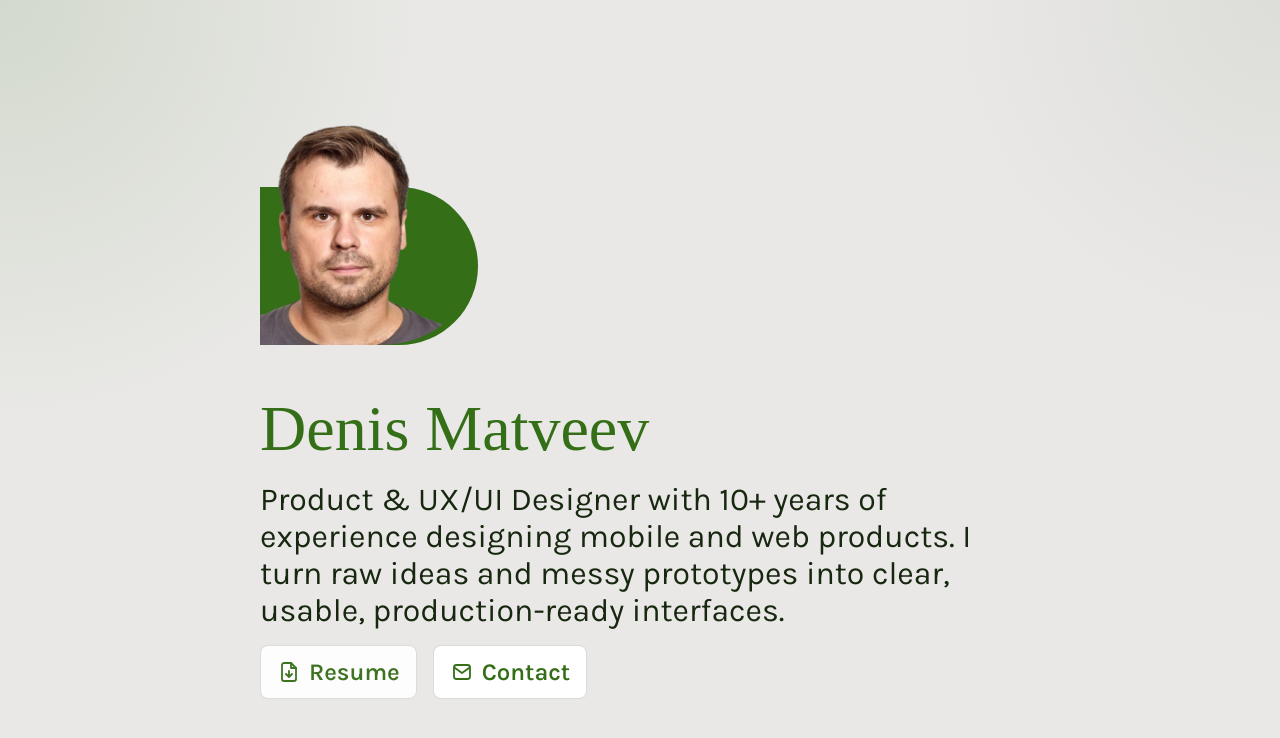
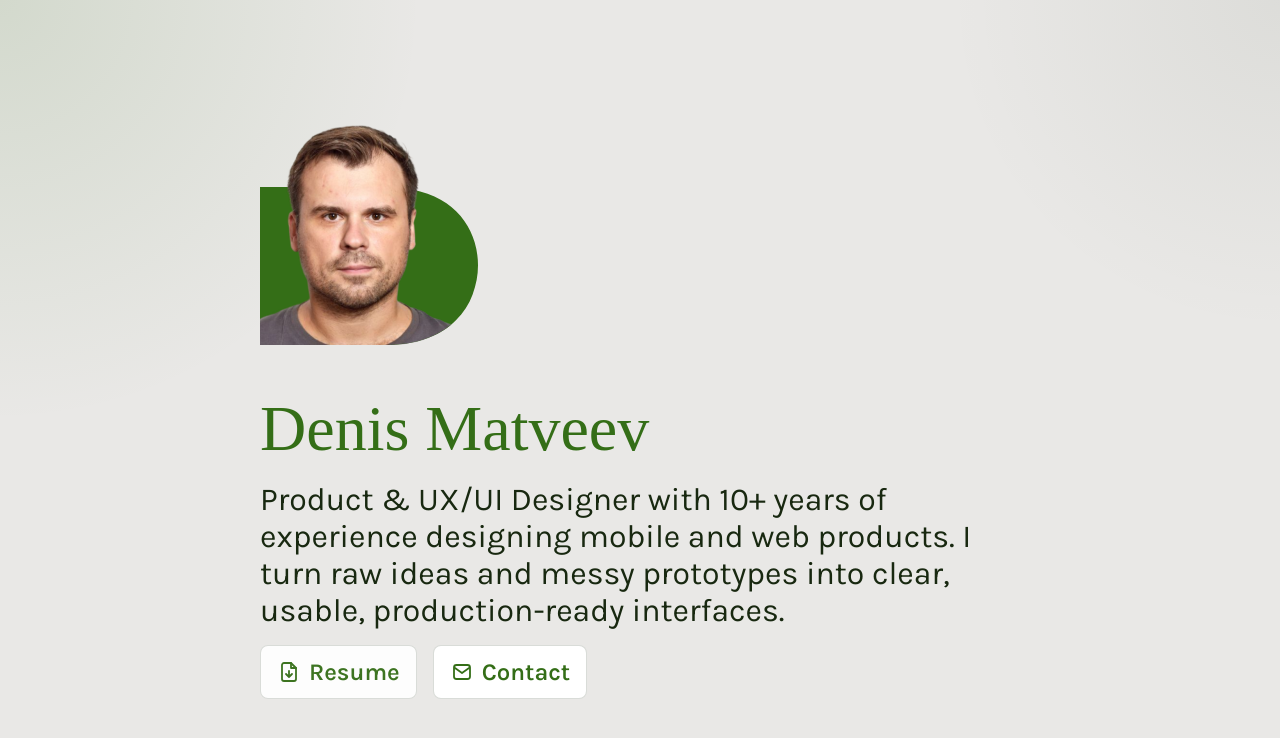
Before and after one commit to denis-matveev/denmatveev, a plain HTML site: page index.html in a window 1280 px wide. Drawn offline with Linux system fonts and the light colour scheme; a web font is replaced by a local one.

Commit message:
Portrait position fix

```diff
--- a/index.html
+++ b/index.html
@@ -22,7 +22,7 @@
         <section class="hero hero-portfolio">
           <div class="hero-portfolio__inner">
             <div class="hero-logo" aria-hidden="true">
-              <div class="hero-logo__mark"></div>
+              <img class="hero-logo__mark" src="assets/hero-back.svg" alt="" />
               <div class="hero-logo__portrait">
                 <img src="assets/portrait.png" alt="" />
               </div>
--- a/styles.css
+++ b/styles.css
@@ -87,15 +87,14 @@ p {
   top: 66px;
   width: 218px;
   height: 158px;
-  border-radius: 0 88px 88px 0;
-  background: var(--accent);
+  display: block;
 }
 
 .hero-logo__portrait {
   position: absolute;
   left: 0;
   top: 0;
-  width: 200px;
+  width: 218px;
   height: 224px;
   overflow: hidden;
 }
@@ -205,7 +204,6 @@ p {
     top: 45px;
     width: 150px;
     height: 109px;
-    border-radius: 0 64px 64px 0;
   }
 
   .hero-logo__portrait {
```
Also changed, not shown: assets/hero-back.svg (added).
